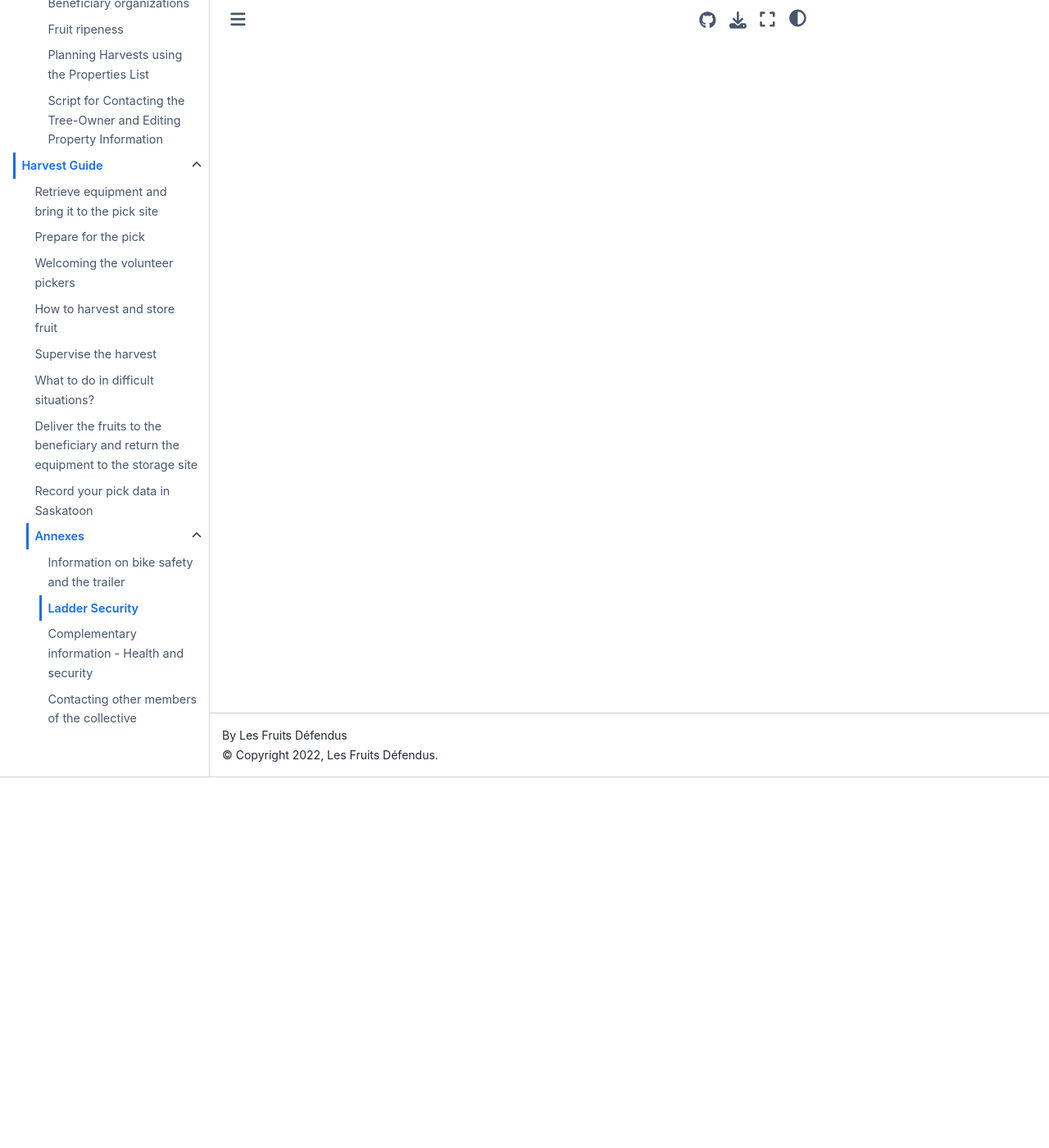
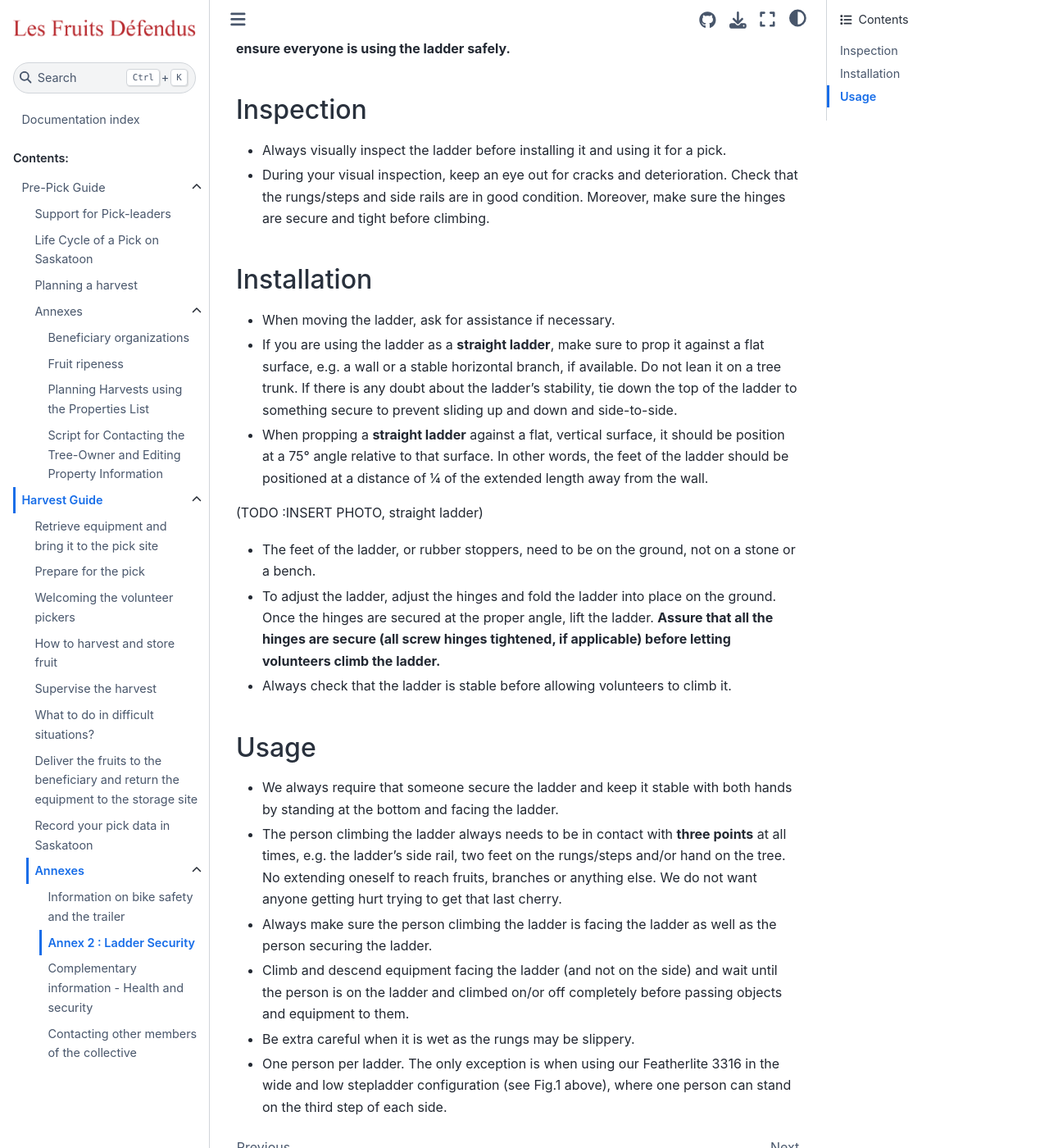
Before and after one commit to LesFruitsDefendus/guides, a Sphinx documentation site: the page built from docs/source/harvest-guide/annexes/2-ladder-security.md, in a window 1280 px wide and 1400 px high, scrolled down 456 px. Shown: the whole window at 82% size. Built offline with Sphinx 7.4.7 and the Sphinx Book theme 1.1.4, drawn with Linux system fonts in a browser that asks for light colours; some of the changed text lies outside the part shown.

Commit message:
migrate ladder security

```diff
--- a/docs/source/harvest-guide/annexes/2-ladder-security.md
+++ b/docs/source/harvest-guide/annexes/2-ladder-security.md
@@ -1 +1,36 @@
-# Ladder Security
+# Annex 2 : Ladder Security
+
+**Our ladders are all very similar, with three hinges so that they can be configured at least three ways: collapsed like the letter “W” for transport, folded like an upside-down “V” for a free-standing position, or opened straight like the letter “I” for a leaning position. Please consult the instructions on the side of the ladder. (Our “Featherlite Combi 3316” model of stepladders, which have three screw-type hinges, can be used in eight different ways.)**
+
+For fruit picks, we find that the most useful setups are the 6-ft folded stepladder (upside-down “V” position) and the 12-foot straight ladder (“I” position).
+
+(TODO : INSERT PHOTO, folding ladder)
+
+**Be sure to give instructions on safe ladder use at the beginning of every pick to help ensure everyone is using the ladder safely.**
+
+## Inspection
+
+- Always visually inspect the ladder before installing it and using it for a pick.
+- During your visual inspection, keep an eye out for cracks and deterioration. Check that the rungs/steps and side rails are in good condition. Moreover, make sure the hinges are secure and tight before climbing.
+
+## Installation
+
+- When moving the ladder, ask for assistance if necessary.
+- If you are using the ladder as a **straight ladder**, make sure to prop it against a flat surface, e.g. a wall or a stable horizontal branch, if available. Do not lean it on a tree trunk. If there is any doubt about the ladder’s stability, tie down the top of the ladder to something secure to prevent sliding up and down and side-to-side.
+- When propping a **straight ladder** against a flat, vertical surface, it should be position at a 75° angle relative to that surface. In other words, the feet of the ladder should be positioned at a distance of 1⁄4 of the extended length away from the wall.
+
+(TODO :INSERT PHOTO, straight ladder)
+
+- The feet of the ladder, or rubber stoppers, need to be on the ground, not on a stone or a bench.
+- To adjust the ladder, adjust the hinges and fold the ladder into place on the ground. Once the hinges are secured at the proper angle, lift the ladder. **Assure that all the hinges are secure (all screw hinges tightened, if applicable) before letting volunteers climb the ladder.**
+- Always check that the ladder is stable before allowing volunteers to climb it.
+
+## Usage
+
+
+- We always require that someone secure the ladder and keep it stable with both hands by standing at the bottom and facing the ladder.
+- The person climbing the ladder always needs to be in contact with **three points** at all times, e.g. the ladder’s side rail, two feet on the rungs/steps and/or hand on the tree. No extending oneself to reach fruits, branches or anything else. We do not want anyone getting hurt trying to get that last cherry.
+- Always make sure the person climbing the ladder is facing the ladder as well as the person securing the ladder.
+- Climb and descend equipment facing the ladder (and not on the side) and wait until the person is on the ladder and climbed on/or off completely before passing objects and equipment to them.
+- Be extra careful when it is wet as the rungs may be slippery.
+- One person per ladder. The only exception is when using our Featherlite 3316 in the wide and low stepladder configuration (see Fig.1 above), where one person can stand on the third step of each side.
```
